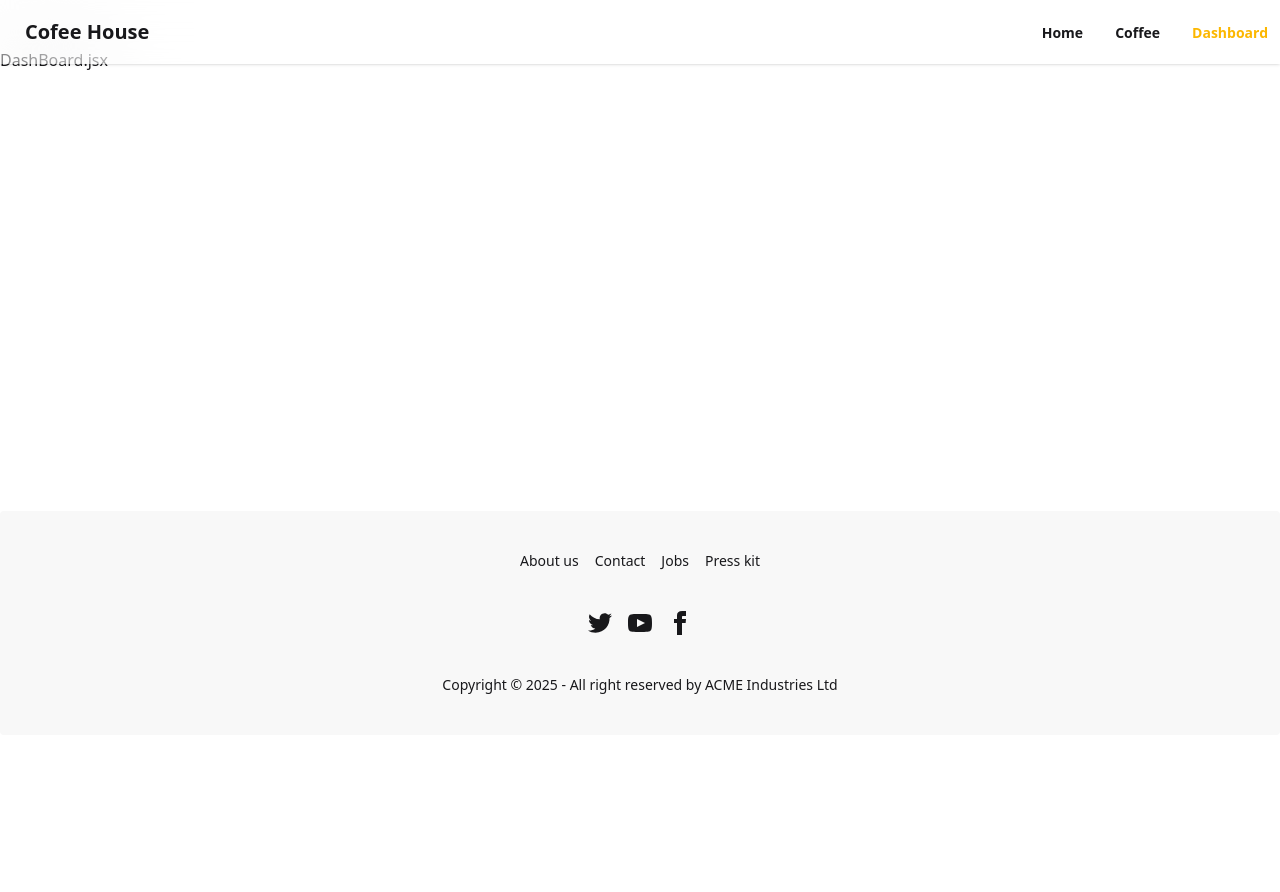
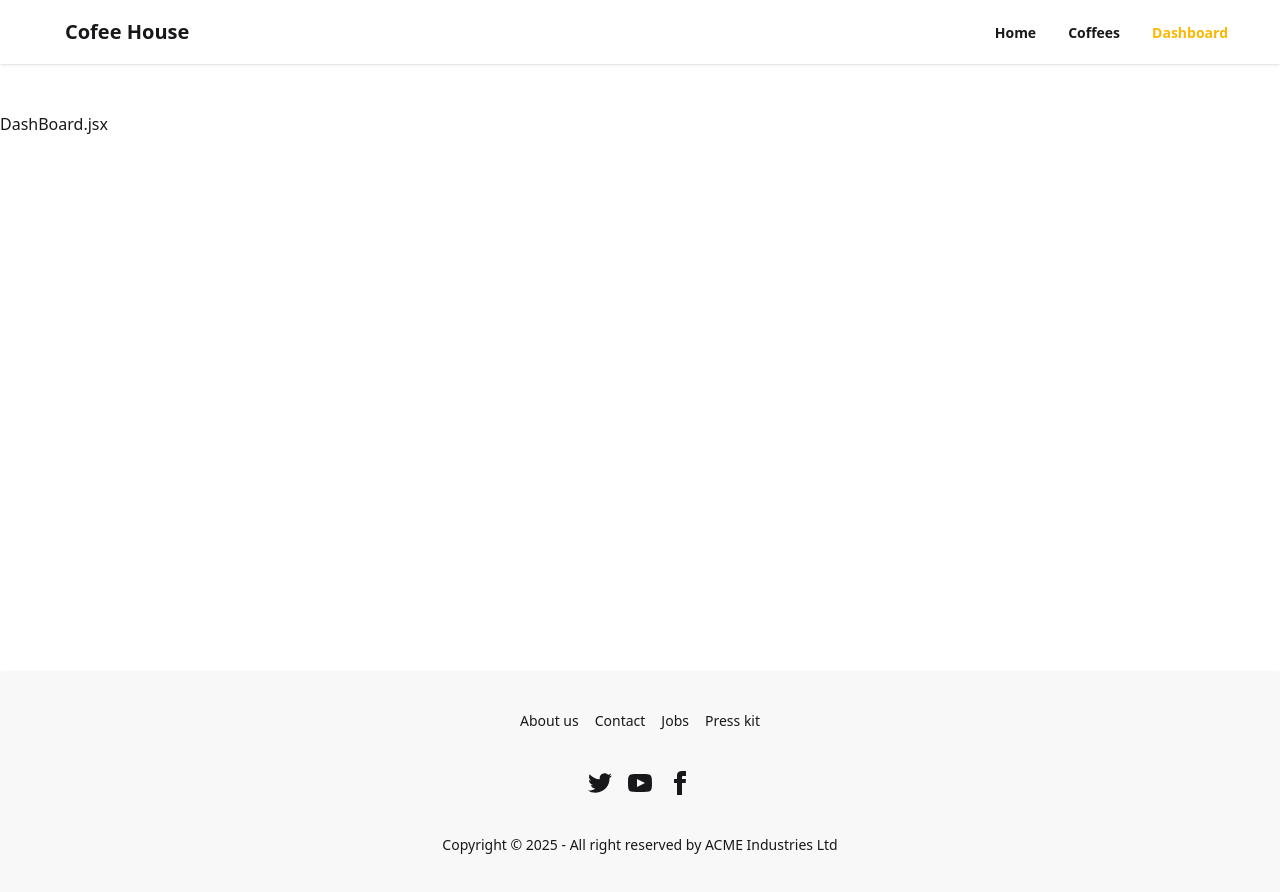
Before and after one commit to imrulhassanemon/Coffee-Shop, a React (Vite) app: page /dashboard in a window 1280 px wide. Shown: the top 892 px of the page. Before the commit the page ends 800 px from the top, so only its background shows below. Built offline with nearby package versions, Linux system fonts and the light colour scheme.

Commit message:
aded sort by ratings and sort by popularity

```diff
--- a/src/components/Card.jsx
+++ b/src/components/Card.jsx
@@ -8,7 +8,7 @@ const Card = ({ coffee }) => {
     coffee || {};
 
   return (
-      <Link
+      <Link to={`/coffee/${id}`}
       className="transition hover:scale-105 flex justify-center"
       >
         <div className="card bg-base-100 my-0 w-80 shadow-sm">
--- a/src/components/Navbar.jsx
+++ b/src/components/Navbar.jsx
@@ -3,7 +3,7 @@ import { Link, NavLink } from "react-router-dom";
 
 const Navbar = () => {
   return (
-    <div className="navbar bg-white/30 shadow-sm z-10 fixed backdrop-blur-2xl">
+    <div className="navbar bg-white/30 px-12 shadow-sm z-10 fixed backdrop-blur-2xl">
       <div className="navbar-start">
         <div className="dropdown">
           <div tabIndex={0} role="button" className="btn btn-ghost lg:hidden">
@@ -28,7 +28,7 @@ const Navbar = () => {
             className="menu menu-sm dropdown-content bg-base-100 rounded-box z-1 mt-3 w-52 p-2 shadow"
           >
             <NavLink className={({isActive})=>`font-bold ${isActive?'text-warning': 'hover:text-warning'}`} to={"/"}>Home</NavLink>
-            <NavLink className={({isActive})=>`font-bold ${isActive?'text-warning': 'hover:text-warning'}`} to={"/coffees"}>Coffee</NavLink>
+            <NavLink className={({isActive})=>`font-bold ${isActive?'text-warning': 'hover:text-warning'}`} to={"/coffees"}>Coffees</NavLink>
             <NavLink className={({isActive})=>`font-bold ${isActive?'text-warning': 'hover:text-warning'}`} to={"/dashboard"}>Home</NavLink>
           </ul>
         </div>
@@ -39,7 +39,7 @@ const Navbar = () => {
       <div className="navbar-end hidden lg:flex">
         <ul className="menu menu-horizontal px-1 gap-8">
           <NavLink className={({isActive})=>`font-bold ${isActive?'text-warning': 'hover:text-warning'}`} to={"/"}>Home</NavLink>
-          <NavLink className={({isActive})=>`font-bold ${isActive?'text-warning': 'hover:text-warning'}`} to={"/coffees"}>Coffee</NavLink>
+          <NavLink className={({isActive})=>`font-bold ${isActive?'text-warning': 'hover:text-warning'}`} to={"/coffees"}>Coffees</NavLink>
           <NavLink className={({isActive})=>`font-bold ${isActive?'text-warning': 'hover:text-warning'}`} to={"/dashboard"}>Dashboard</NavLink>
         </ul>
       </div>
--- a/src/index.css
+++ b/src/index.css
@@ -1,2 +1,6 @@
 @import "tailwindcss";
 @plugin "daisyui";
+
+html{
+    overflow-y: scroll;
+}
--- a/src/layout/MainLayout.jsx
+++ b/src/layout/MainLayout.jsx
@@ -7,10 +7,12 @@ const MainLayout = () => {
     return (
         <div>
             {/* navbar */}
-            <Navbar></Navbar>
+            <div className='h-16'>
+                <Navbar></Navbar>
+            </div>
             {/* Dynamic Route */}
 
-            <div className='min-h-[calc(100vh-289px)] py-12 container mx-auto'>
+            <div className='min-h-[calc(100vh-289px)] my-12 container mx-auto'>
                 <Outlet></Outlet>
             </div>
 
--- a/src/pages/Coffes.jsx
+++ b/src/pages/Coffes.jsx
@@ -1,39 +1,58 @@
-import React, { useEffect, useState } from 'react';
-import Card from '../components/Card';
-import { BeatLoader } from 'react-spinners';
+import React, { useEffect, useState } from "react";
+import Card from "../components/Card";
+import { BeatLoader } from "react-spinners";
 
 const Coffes = () => {
+  const [loading, setLoading] = useState(true);
+  const [data, setData] = useState([]);
 
-    const [loading, setLoading] = useState(true)
-    const [data, setData] = useState([])
 
-    useEffect(()=>{
-        fetch('./coffees.json')
-        .then(res => res.json())
-        .then(data => {
-            setData(data)
-            setLoading(false)
-            console.log(data)
-        })
-    },[setData, setLoading])
+  const handelsortbutton = (sortby)=>{
+    if(sortby === 'popularity'){
+        const sorted = [...data].sort((a, b)=> b.popularity - a.popularity)
+        setData(sorted)
+    }
+    else if(sortby === 'ratings'){
+        const sorted = [...data].sort((a, b) => b.rating - a.rating)
+        setData(sorted)
+    }
+  }
 
-    if(loading){
-        return(
+  useEffect(() => {
+    fetch("./coffees.json")
+      .then((res) => res.json())
+      .then((data) => {
+        setData(data);
+        setLoading(false);
+        console.log(data);
+      });
+  }, [setData, setLoading]);
 
-            <div className='flex justify-center items-center  h-screen'>
-                 <BeatLoader />
-            </div>
-        )
-    }
-    console.log(data)
+  if (loading) {
+    return (
+      <div className="flex justify-center items-center h-screen">
+        <BeatLoader />
+      </div>
+    );
+  }
+  console.log(data);
 
-    return (
-        <div className='grid grid-cols-1 md:grid-cols-2 lg:grid-cols-3 gap-6'>
-            {
-                data.map((coffee)=> <Card key={coffee.id} coffee={coffee}></Card>)
-            }
+  return (
+    <>
+      <div className="flex justify-between items-center">
+        <div className="text-3xl">Sort Coffee&apos;s by Popularity & Rating-&gt;</div>
+        <div className="space-x-4">
+          <button onClick={()=>handelsortbutton('ratings')} className="btn btn-warning text-black hover:scale-105">Short By Ratings</button>
+          <button onClick={()=>handelsortbutton('popularity')} className="btn btn-warning text-black hover:scale-105">Short By Popularity</button>
         </div>
-    );
+      </div>
+      <div className="grid grid-cols-1 my-12 md:grid-cols-2 lg:grid-cols-3 gap-6">
+        {data.map((coffee) => (
+          <Card key={coffee.id} coffee={coffee}></Card>
+        ))}
+      </div>
+    </>
+  );
 };
 
 export default Coffes;
--- a/src/routes/Routes.jsx
+++ b/src/routes/Routes.jsx
@@ -1,11 +1,11 @@
 import React from 'react'
 import { createBrowserRouter } from 'react-router-dom';
-import App from '../App'
 import MainLayout from '../layout/MainLayout';
 import Home from '../pages/Home';
 import Coffes from '../pages/Coffes';
 import Dashboard from '../pages/Dashboard';
 import CoffeeCart from '../components/CoffeeCart';
+import CofeeDetails from '../pages/CofeeDetails';
 
 
 const Routes = createBrowserRouter([
@@ -38,6 +38,10 @@ const Routes = createBrowserRouter([
             {
                 path:'/dashboard',
                 element:<Dashboard></Dashboard>
+            },
+            {
+                path: '/coffee/:id',
+                element: <CofeeDetails></CofeeDetails>
             }
         ]
     }
```
